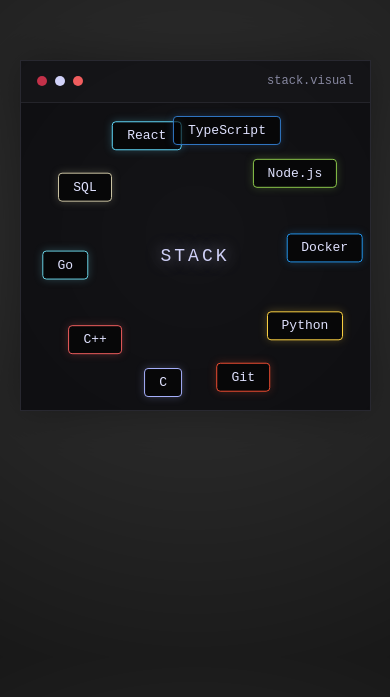
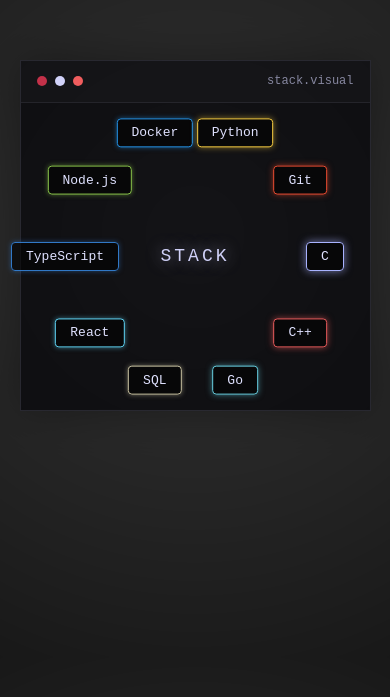
Before and after one commit to TheSlopHead/Energon715, a React (Vite) app: page / in a window 390 px wide. Shown: the part 1875-2572 px from the top of the page. Built offline with nearby package versions, Linux system fonts and the light colour scheme.

Commit message:
added mobile adaptive

```diff
--- a/src/components/Stack/Stack.module.css
+++ b/src/components/Stack/Stack.module.css
@@ -7,7 +7,7 @@
     overflow: hidden;
 }
 
-/* такое же затемнение, как в About::before */
+/* затемнение фона */
 .overlay {
     position: absolute;
     inset: 0;
@@ -23,7 +23,7 @@
 .terminal {
     width: min(600px, 90vw);
     aspect-ratio: 1;
-    background: rgba(12, 12, 16, 0.78); /* как у About */
+    background: rgba(12, 12, 16, 0.78);
     border: 1px solid rgba(209, 210, 249, 0.12);
     backdrop-filter: blur(1px);
     position: relative;
@@ -91,5 +91,38 @@
     white-space: nowrap;
     cursor: default;
     z-index: 1;
-    /* transform задаётся инлайн-стилем через JS */
+    opacity: 0;                     /* скрыты до появления секции */
+    transition: opacity 0.3s ease, box-shadow 0.3s ease;
+    box-shadow: 0 0 8px var(--glow-color, transparent);
 }
+
+.skill.visible {
+    opacity: 1;
+}
+
+/* Пульсация свечения для мобильных (компенсация отсутствия вращения) */
+@media (max-width: 768px) {
+    .skill {
+        animation: pulseGlow 2.5s ease-in-out infinite alternate;
+        transition: none;           /* убираем transition, чтобы не конфликтовал с анимацией */
+    }
+    .skill:nth-child(1) { animation-delay: 0s; }
+    .skill:nth-child(2) { animation-delay: 0.2s; }
+    .skill:nth-child(3) { animation-delay: 0.4s; }
+    .skill:nth-child(4) { animation-delay: 0.6s; }
+    .skill:nth-child(5) { animation-delay: 0.8s; }
+    .skill:nth-child(6) { animation-delay: 1.0s; }
+    .skill:nth-child(7) { animation-delay: 1.2s; }
+    .skill:nth-child(8) { animation-delay: 1.4s; }
+    .skill:nth-child(9) { animation-delay: 1.6s; }
+    .skill:nth-child(10) { animation-delay: 1.8s; }
+}
+
+@keyframes pulseGlow {
+    0% {
+        box-shadow: 0 0 5px var(--glow-color);
+    }
+    100% {
+        box-shadow: 0 0 15px var(--glow-color), 0 0 25px var(--glow-color);
+    }
+}
--- a/src/components/Stack/index.tsx
+++ b/src/components/Stack/index.tsx
@@ -1,5 +1,6 @@
 import { useEffect, useState, useRef } from 'react'
 import styles from './Stack.module.css'
+import { useIsMobile } from '../../hooks/useIsMobile'
 
 const skills = [
     'C', 'C++', 'Go', 'SQL',
@@ -16,12 +17,33 @@
 const RADIUS = 130
 
 export default function Stack() {
+    const isMobile = useIsMobile()
     const [angle, setAngle] = useState(0)
+    const [visible, setVisible] = useState(false)
+    const sectionRef = useRef<HTMLElement>(null)
     const rafRef = useRef<number>(0)
 
+    // Отслеживаем видимость секции
     useEffect(() => {
+        const observer = new IntersectionObserver(
+            ([entry]) => {
+                if (entry.isIntersecting) {
+                    setVisible(true)
+                    observer.disconnect()
+                }
+            },
+            { threshold: 0.3 }
+        )
+        if (sectionRef.current) observer.observe(sectionRef.current)
+        return () => observer.disconnect()
+    }, [])
+
+    // Вращение только на десктопе
+    useEffect(() => {
+        if (isMobile) return   // на мобильных не крутим
+
         let lastTime = performance.now()
-        const speed = 0.3 // радиан в секунду (примерно 1 оборот за ~21 сек)
+        const speed = 0.3
 
         const animate = (time: number) => {
             const delta = (time - lastTime) / 1000
@@ -32,10 +54,10 @@
 
         rafRef.current = requestAnimationFrame(animate)
         return () => cancelAnimationFrame(rafRef.current)
-    }, [])
+    }, [isMobile])
 
     return (
-        <section className={styles.stack}>
+        <section ref={sectionRef} className={styles.stack}>
             <div className={styles.overlay} />
 
             <div className={styles.terminal}>
@@ -55,12 +77,13 @@
                         return (
                             <div
                                 key={skill}
-                                className={styles.skill}
+                                className={`${styles.skill} ${visible ? styles.visible : ''}`}
                                 style={{
                                     transform: `translate(${x}px, ${y}px)`,
                                     borderColor: colors[i],
-                                    boxShadow: `0 0 8px ${colors[i]}40`,
-                                }}
+                                    '--glow-color': colors[i] + '80',     // ← добавили
+                                    transitionDelay: `${i * 0.05}s`,      // ← добавили
+                                } as React.CSSProperties}
                             >
                                 {skill}
                             </div>
```
